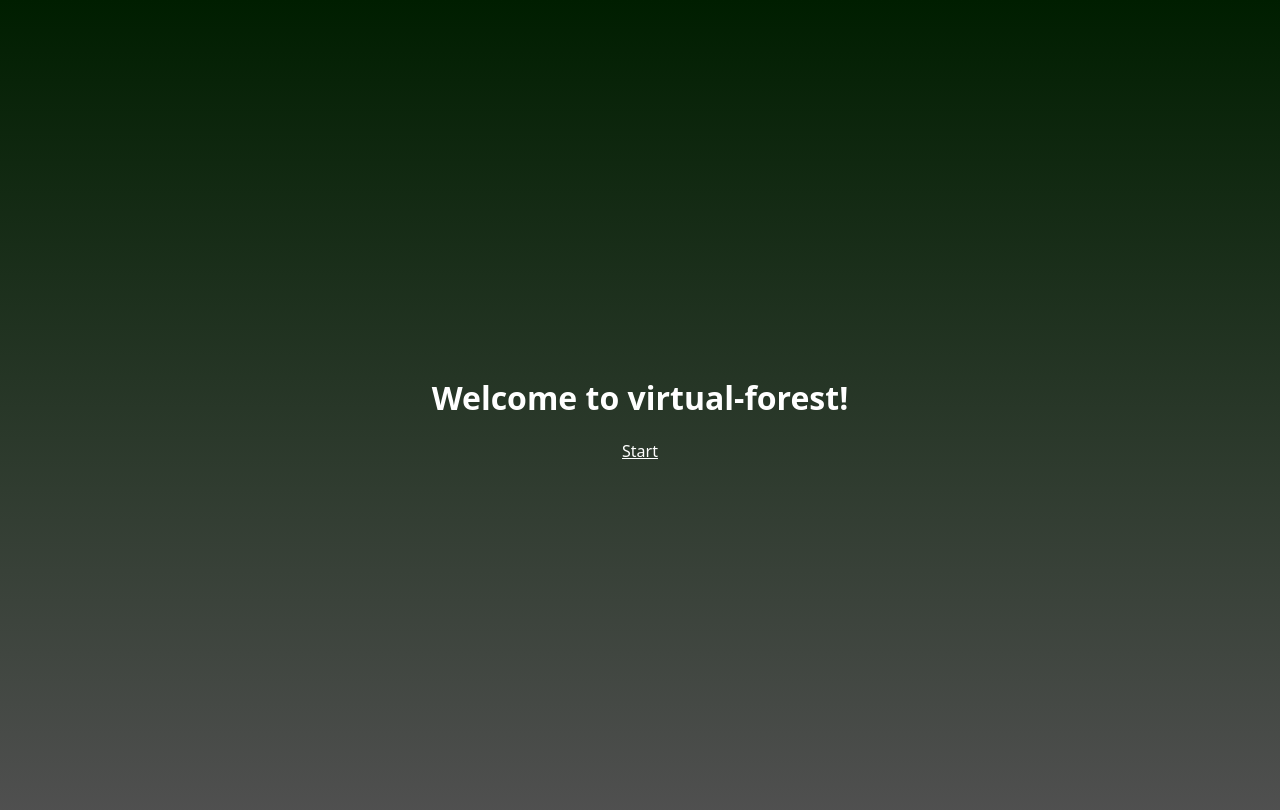
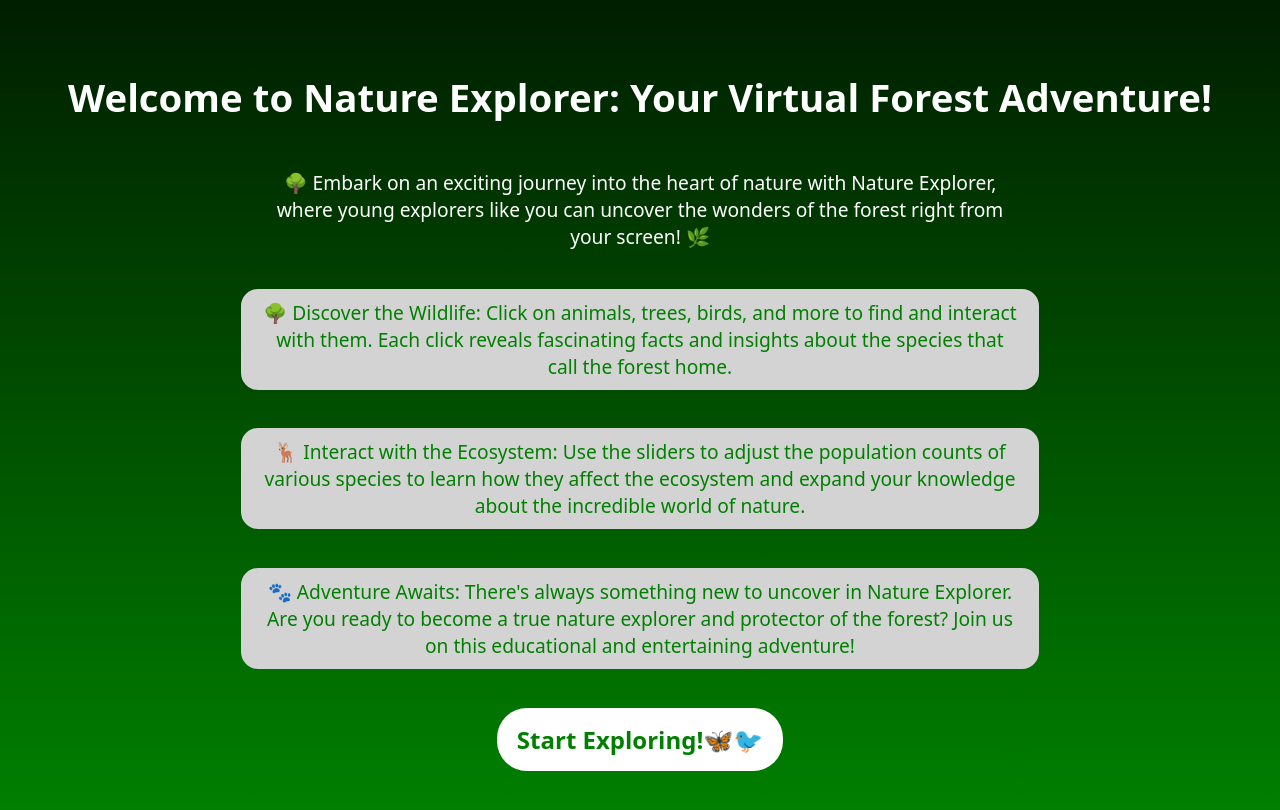
Before and after one commit to kadinsayani/virtual-forest, a SvelteKit app: page / in a window 1280 px wide. Shown: the top 810 px of the page. Built offline with nearby package versions, Linux system fonts and the light colour scheme.

Commit message:
Added styling for welcome page

```diff
--- a/src/routes/+page.svelte
+++ b/src/routes/+page.svelte
@@ -1,6 +1,32 @@
 <div class="welcome-container">
-  <h1>Welcome to virtual-forest!</h1>
-  <a href="/forest">Start</a>
+  <div class="welcome-label">
+    <h1>Welcome to Nature Explorer: Your Virtual Forest Adventure!</h1>
+  </div>
+
+  <p class="description">
+    🌳 Embark on an exciting journey into the heart of nature with Nature
+    Explorer, where young explorers like you can uncover the wonders of the
+    forest right from your screen! 🌿
+  </p>
+
+  <p class="description-button">
+    🌳 Discover the Wildlife: Click on animals, trees, birds, and more to find
+    and interact with them. Each click reveals fascinating facts and insights
+    about the species that call the forest home.
+  </p>
+
+  <p class="description-button">
+    🦌 Interact with the Ecosystem: Use the sliders to adjust the population
+    counts of various species to learn how they affect the ecosystem and expand
+    your knowledge about the incredible world of nature.
+  </p>
+  <p class="description-button">
+    🐾 Adventure Awaits: There's always something new to uncover in Nature
+    Explorer. Are you ready to become a true nature explorer and protector of
+    the forest? Join us on this educational and entertaining adventure!
+  </p>
+
+  <a href="/forest" class="start-button"><b>Start Exploring!🦋🐦</b></a>
 </div>
 
 <style>
@@ -9,10 +35,11 @@
       Roboto, Oxygen, Ubuntu, Cantarell, "Open Sans", "Helvetica Neue",
       sans-serif;
     color: white;
-    background-image: linear-gradient(#001e00, #505050);
+    background-image: linear-gradient(#001e00, green);
   }
 
   a {
+    text-decoration: none;
     color: white;
   }
 
@@ -22,5 +49,46 @@
     justify-content: center;
     align-items: center;
     height: 100vh;
+    text-align: center;
+  }
+
+  .welcome-label {
+    font-size: larger;
+  }
+
+  .description {
+    max-width: 60%;
+    margin: 20px 0;
+    font-size: 1.2rem;
+  }
+
+  .description-button {
+    display: inline-block;
+    width: 60%;
+    padding: 10px 20px;
+    background-color: lightgrey;
+    border: none;
+    border-radius: 17px;
+    color: green;
+    font-size: 1.2rem;
+    text-align: center;
+  }
+  .start-button {
+    display: inline-block;
+    padding: 15px 20px;
+    background-color: white;
+    margin-top: 20px;
+    border: none;
+    border-radius: 30px;
+    color: green;
+    font-size: 1.5rem;
+    text-align: center;
+    cursor: pointer;
+    transition: background-color 0.3s;
+  }
+
+  .start-button:hover {
+    background-color: #45a049;
+    color: black;
   }
 </style>
--- a/src/routes/forest/GameOverModal.svelte
+++ b/src/routes/forest/GameOverModal.svelte
@@ -31,7 +31,7 @@
 <style>
   .dialog-content {
     padding: 1em;
-    position: relative;
+    position: center;
     margin-left: 1%;
     margin-bottom: 1%;
   }
```
